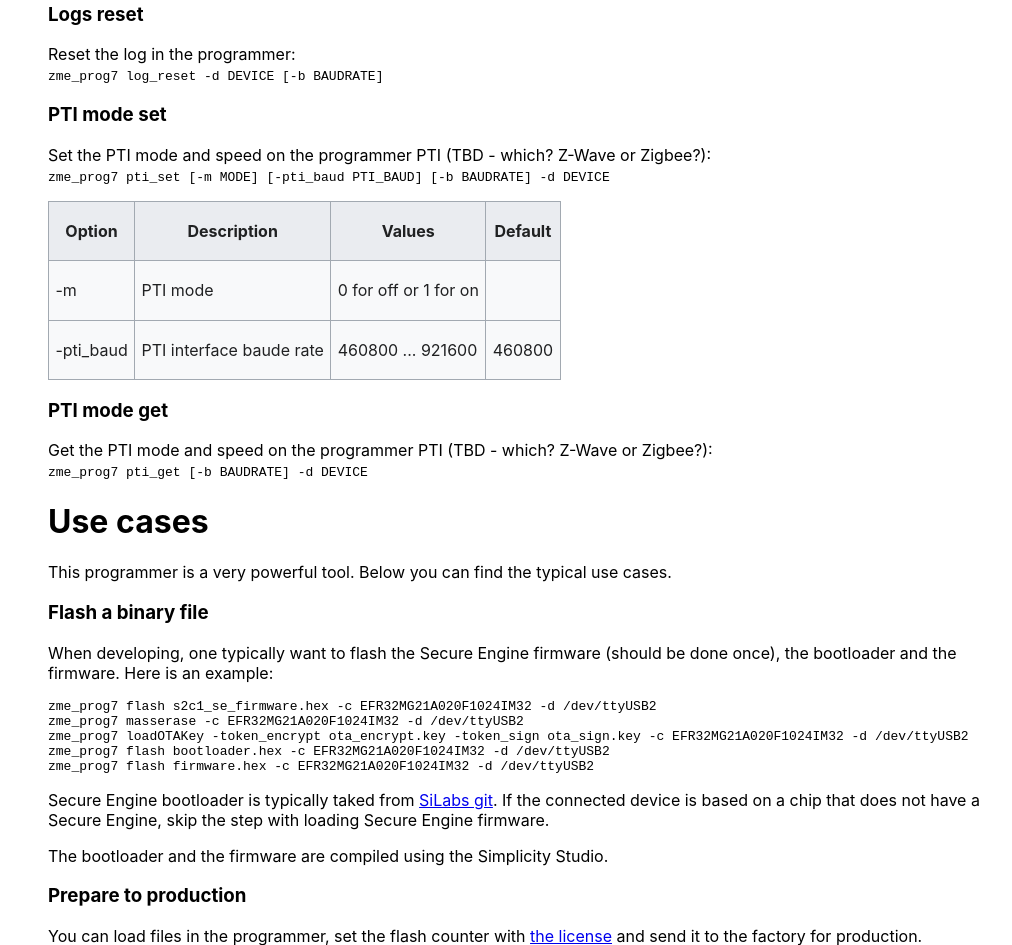
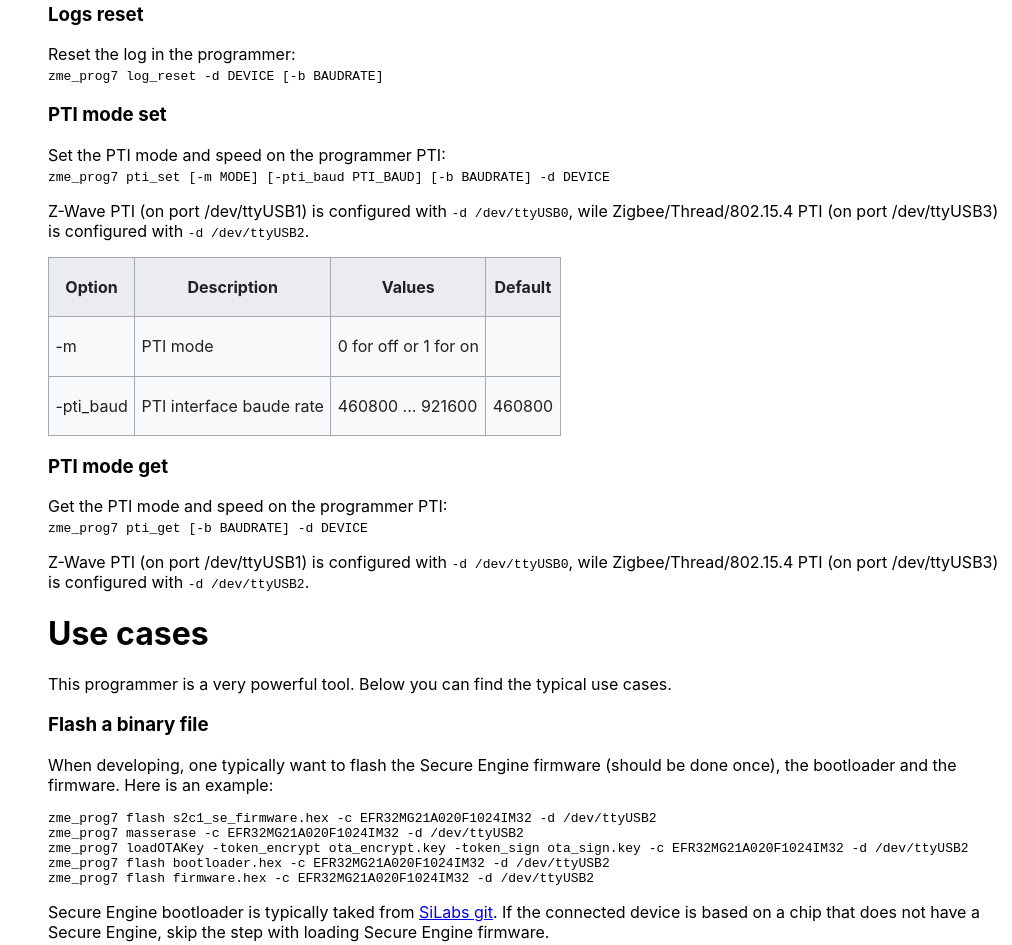
Before and after one commit to Z-Wave-Me/Programmer-manual, a plain HTML site: page index.html in a window 1280 px wide. Shown: the part 8764-9709 px from the top of the page, without its empty margins (268-1280 px from the left). Drawn offline with Linux system fonts and the light colour scheme.

Commit message:
PTI description

```diff
--- a/index.html
+++ b/index.html
@@ -721,7 +721,8 @@ commander.exe gbl keygen --type ecc-p256 --outfile sign.key</pre></code>
             -->
 
             <h3 id="PTISet">PTI mode set</h3>
-            <p>Set the PTI mode and speed on the programmer PTI (TBD - which? Z-Wave or Zigbee?):<br><code>zme_prog7 pti_set [-m MODE] [-pti_baud PTI_BAUD] [-b BAUDRATE] -d DEVICE</code></p>
+            <p>Set the PTI mode and speed on the programmer PTI:<br><code>zme_prog7 pti_set [-m MODE] [-pti_baud PTI_BAUD] [-b BAUDRATE] -d DEVICE</code></p>
+            <p>Z-Wave PTI (on port /dev/ttyUSB1) is configured with <code>-d /dev/ttyUSB0</code>, wile Zigbee/Thread/802.15.4 PTI (on port /dev/ttyUSB3) is configured with <code>-d /dev/ttyUSB2</code>.</p>
             <table class="wikitable">
                <tbody>
                   <tr>
@@ -746,7 +747,8 @@ commander.exe gbl keygen --type ecc-p256 --outfile sign.key</pre></code>
             </table>
 
             <h3 id="PTIGet">PTI mode get</h3>
-            <p>Get the PTI mode and speed on the programmer PTI (TBD - which? Z-Wave or Zigbee?):<br><code>zme_prog7 pti_get [-b BAUDRATE] -d DEVICE</code></p>
+            <p>Get the PTI mode and speed on the programmer PTI:<br><code>zme_prog7 pti_get [-b BAUDRATE] -d DEVICE</code></p>
+            <p>Z-Wave PTI (on port /dev/ttyUSB1) is configured with <code>-d /dev/ttyUSB0</code>, wile Zigbee/Thread/802.15.4 PTI (on port /dev/ttyUSB3) is configured with <code>-d /dev/ttyUSB2</code>.</p>
 
             <h1 id="Usecases">Use cases</h1>
             <p>This programmer is a very powerful tool. Below you can find the typical use cases.</p>
```
